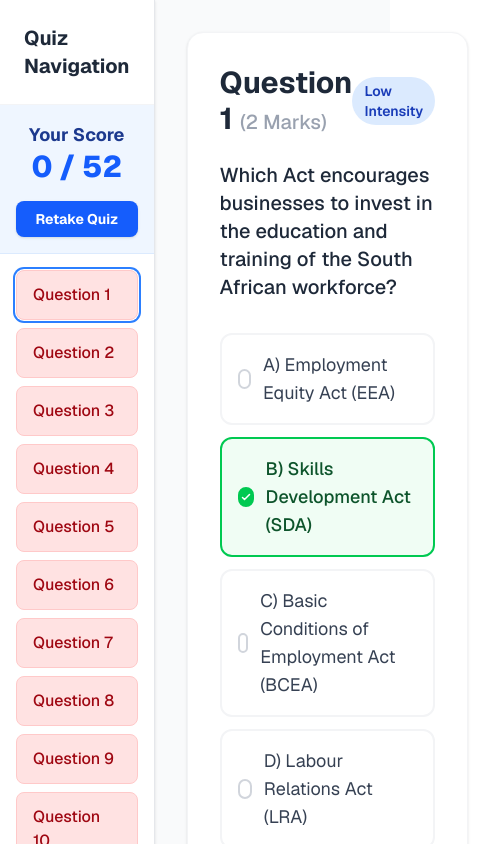
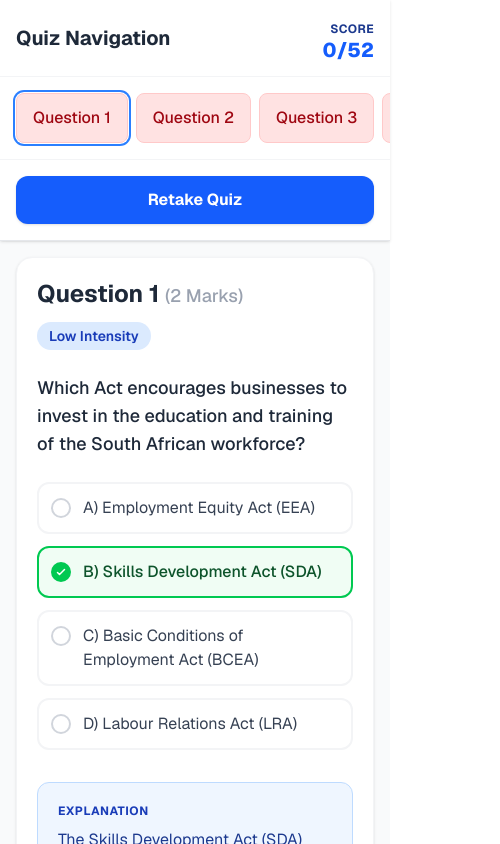
Before and after one commit to Naeiseul/StudyHub, a Next.js app: page /home in a window 390 px wide. Both pictures are taken after a click on the button "Submit Quiz". Shown: the top 844 px of the page, 500 px wide, since content can reach past the window. Built offline with nearby package versions, Linux system fonts and the light colour scheme.

Commit message:
Make quiz layout fully mobile responsive with Tailwind breakpoints

```diff
--- a/src/app/home/page.tsx
+++ b/src/app/home/page.tsx
@@ -292,15 +292,21 @@ export default function Home() {
   const currentSelected = selectedOptions[activeQuestion] || [];
 
   return (
-    <div className="flex min-h-screen bg-gray-50 font-[family-name:var(--font-geist-sans)]">
-      {/* Left Sidebar */}
-      <aside className="w-64 bg-white border-r border-gray-200 flex flex-col shadow-sm">
-        <div className="p-6 border-b border-gray-100">
+    <div className="flex flex-col md:flex-row min-h-screen bg-gray-50 font-[family-name:var(--font-geist-sans)]">
+      {/* Sidebar / Topbar on mobile */}
+      <aside className="w-full md:w-64 md:h-screen sticky top-0 z-10 bg-white border-b md:border-b-0 md:border-r border-gray-200 flex flex-col shadow-sm flex-shrink-0">
+        <div className="p-4 md:p-6 border-b border-gray-100 flex items-center justify-between">
           <h2 className="text-xl font-bold text-gray-800">Quiz Navigation</h2>
+          {isSubmitted && (
+            <div className="md:hidden text-right">
+              <span className="text-xs font-bold text-blue-900 uppercase tracking-wide">Score</span>
+              <p className="text-xl font-extrabold text-blue-600 leading-none">{score}/{totalMaxMarks}</p>
+            </div>
+          )}
         </div>
 
         {isSubmitted && (
-          <div className="p-4 bg-blue-50 border-b border-blue-100 text-center">
+          <div className="hidden md:block p-4 bg-blue-50 border-b border-blue-100 text-center">
             <h3 className="text-lg font-bold text-blue-900">Your Score</h3>
             <p className="text-3xl font-extrabold text-blue-600 mb-4">{score} / {totalMaxMarks}</p>
             <button
@@ -312,44 +318,51 @@ export default function Home() {
           </div>
         )}
 
-        <nav className="flex-1 overflow-y-auto p-4 space-y-2">
+        <nav className="flex md:flex-col overflow-x-auto md:overflow-y-auto p-4 gap-2 md:gap-0 md:space-y-2 hide-scrollbar">
           {statuses.map((status, index) => (
             <button
               key={index}
               onClick={() => setActiveQuestion(index)}
-              className={`w-full text-left px-4 py-3 rounded-lg font-medium transition-colors border ${getSidebarButtonColor(index, status, activeQuestion === index)}`}
+              className={`flex-shrink-0 w-auto md:w-full whitespace-nowrap text-left px-4 py-3 rounded-lg font-medium transition-colors border ${getSidebarButtonColor(index, status, activeQuestion === index)}`}
             >
               Question {index + 1}
             </button>
           ))}
         </nav>
 
-        {!isSubmitted && (
-          <div className="p-4 border-t border-gray-100">
+        <div className="p-4 border-t border-gray-100 flex-shrink-0">
+          {!isSubmitted ? (
             <button
               onClick={handleSubmit}
               className="w-full py-3 bg-blue-600 hover:bg-blue-700 text-white rounded-xl font-bold shadow-sm transition-colors"
             >
               Submit Quiz
             </button>
-          </div>
-        )}
+          ) : (
+            <button
+              onClick={handleRetake}
+              className="md:hidden w-full py-3 bg-blue-600 hover:bg-blue-700 text-white rounded-xl font-bold shadow-sm transition-colors"
+            >
+              Retake Quiz
+            </button>
+          )}
+        </div>
       </aside>
 
       {/* Main Content Area */}
-      <main className="flex-1 p-8 sm:p-12 flex flex-col">
-        <div className="bg-white rounded-2xl shadow-sm border border-gray-100 p-8 flex-1 flex flex-col relative">
-          <div className="mb-8">
-            <div className="flex justify-between items-center mb-6">
-              <h2 className="text-3xl font-bold text-gray-800">
-                Question {activeQuestion + 1} <span className="text-gray-400 text-xl font-medium">({currentQ.marks} Marks)</span>
+      <main className="flex-1 p-4 sm:p-8 md:p-12 flex flex-col md:overflow-y-auto">
+        <div className="bg-white rounded-2xl shadow-sm border border-gray-100 p-5 sm:p-8 flex-1 flex flex-col relative">
+          <div className="mb-6 md:mb-8">
+            <div className="flex flex-col sm:flex-row justify-between sm:items-center gap-3 sm:gap-0 mb-6">
+              <h2 className="text-2xl md:text-3xl font-bold text-gray-800">
+                Question {activeQuestion + 1} <span className="text-gray-400 text-lg md:text-xl font-medium">({currentQ.marks} Marks)</span>
               </h2>
-              <span className="px-3 py-1 bg-blue-100 text-blue-800 rounded-full text-sm font-semibold">
+              <span className="px-3 py-1 bg-blue-100 text-blue-800 rounded-full text-sm font-semibold w-fit">
                 {currentQ.intensity} Intensity
               </span>
             </div>
 
-            <p className="text-gray-800 text-xl font-medium max-w-3xl mb-8 whitespace-pre-wrap">
+            <p className="text-gray-800 text-lg md:text-xl font-medium max-w-3xl mb-6 md:mb-8 whitespace-pre-wrap">
               {currentQ.question}
             </p>
 
@@ -369,7 +382,6 @@ export default function Home() {
                     textClasses = "text-blue-900 font-medium";
                   }
                 } else {
-                  // Review Mode styling
                   if (isCorrect) {
                     optionClasses = "border-green-500 bg-green-50";
                     iconBorderClasses = "border-green-500 bg-green-500";
@@ -386,10 +398,10 @@ export default function Home() {
                     key={idx}
                     onClick={() => toggleOption(idx)}
                     disabled={isSubmitted}
-                    className={`w-full text-left p-4 rounded-xl border-2 transition-all ${optionClasses} ${isSubmitted ? 'cursor-default' : ''}`}
+                    className={`w-full text-left p-3 md:p-4 rounded-xl border-2 transition-all ${optionClasses} ${isSubmitted ? 'cursor-default' : ''}`}
                   >
-                    <div className="flex items-center gap-3">
-                      <div className={`w-5 h-5 flex items-center justify-center border-2 rounded ${currentQ.type === 'single' ? 'rounded-full' : 'rounded-md'} ${iconBorderClasses}`}>
+                    <div className="flex items-start md:items-center gap-3">
+                      <div className={`w-5 h-5 flex-shrink-0 mt-0.5 md:mt-0 flex items-center justify-center border-2 rounded ${currentQ.type === 'single' ? 'rounded-full' : 'rounded-md'} ${iconBorderClasses}`}>
                         {((!isSubmitted && isSelected) || (isSubmitted && isCorrect) || (isSubmitted && isSelected)) && (
                           <svg className="w-3 h-3 text-white" fill="none" viewBox="0 0 24 24" stroke="currentColor">
                             {isSubmitted && isSelected && !isCorrect ? (
@@ -400,7 +412,7 @@ export default function Home() {
                           </svg>
                         )}
                       </div>
-                      <span className={`text-lg ${textClasses}`}>
+                      <span className={`text-base md:text-lg ${textClasses}`}>
                         {option}
                       </span>
                     </div>
@@ -409,11 +421,10 @@ export default function Home() {
               })}
             </div>
 
-            {/* Explanation Box shown only after submission */}
             {isSubmitted && (
-              <div className="mt-8 p-6 bg-blue-50 border border-blue-200 rounded-xl max-w-3xl">
-                <h4 className="text-sm font-bold text-blue-800 uppercase tracking-wider mb-2">Explanation</h4>
-                <p className="text-blue-900 text-lg leading-relaxed">
+              <div className="mt-8 p-5 bg-blue-50 border border-blue-200 rounded-xl max-w-3xl">
+                <h4 className="text-xs md:text-sm font-bold text-blue-800 uppercase tracking-wider mb-2">Explanation</h4>
+                <p className="text-blue-900 text-base md:text-lg leading-relaxed">
                   {currentQ.explanation}
                 </p>
               </div>
@@ -421,24 +432,23 @@ export default function Home() {
 
           </div>
 
-          {/* Action Buttons (Hidden after submission) */}
           {!isSubmitted && (
-            <div className="mt-auto pt-8 border-t border-gray-100 flex gap-4">
+            <div className="mt-auto pt-6 md:pt-8 border-t border-gray-100 flex flex-col sm:flex-row gap-3">
               <button
                 onClick={() => handleSetStatus("completed")}
-                className="px-6 py-3 bg-green-500 hover:bg-green-600 text-white rounded-lg font-medium transition-colors shadow-sm"
+                className="w-full sm:w-auto px-6 py-3 bg-green-500 hover:bg-green-600 text-white rounded-lg font-medium transition-colors shadow-sm"
               >
                 Completed
               </button>
               <button
                 onClick={() => handleSetStatus("not-sure")}
-                className="px-6 py-3 bg-orange-500 hover:bg-orange-600 text-white rounded-lg font-medium transition-colors shadow-sm"
+                className="w-full sm:w-auto px-6 py-3 bg-orange-500 hover:bg-orange-600 text-white rounded-lg font-medium transition-colors shadow-sm"
               >
                 Not Sure
               </button>
               <button
                 onClick={() => handleSetStatus("skipped")}
-                className="px-6 py-3 bg-red-500 hover:bg-red-600 text-white rounded-lg font-medium transition-colors shadow-sm ml-auto"
+                className="w-full sm:w-auto sm:ml-auto px-6 py-3 bg-red-500 hover:bg-red-600 text-white rounded-lg font-medium transition-colors shadow-sm"
               >
                 Skip
               </button>
```
